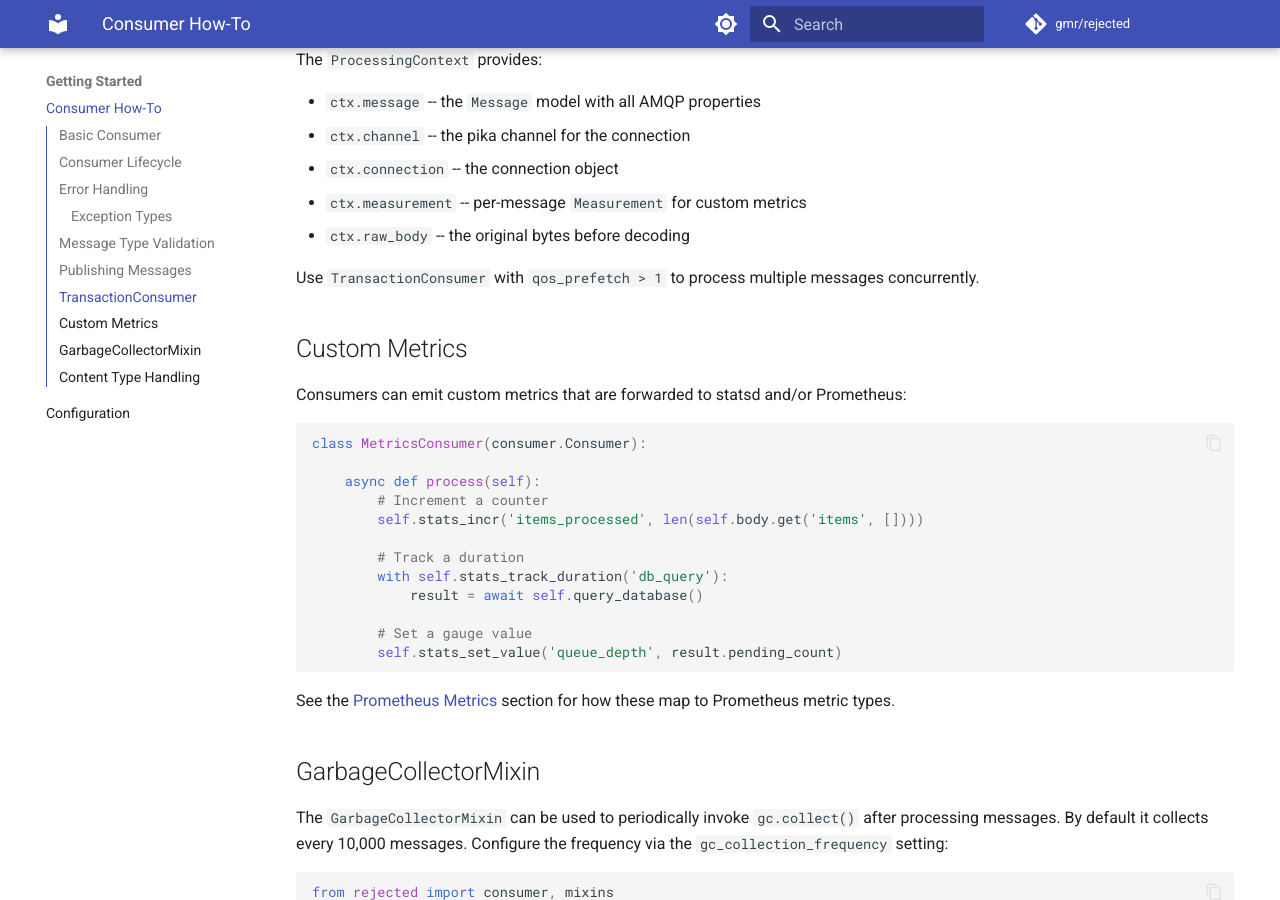
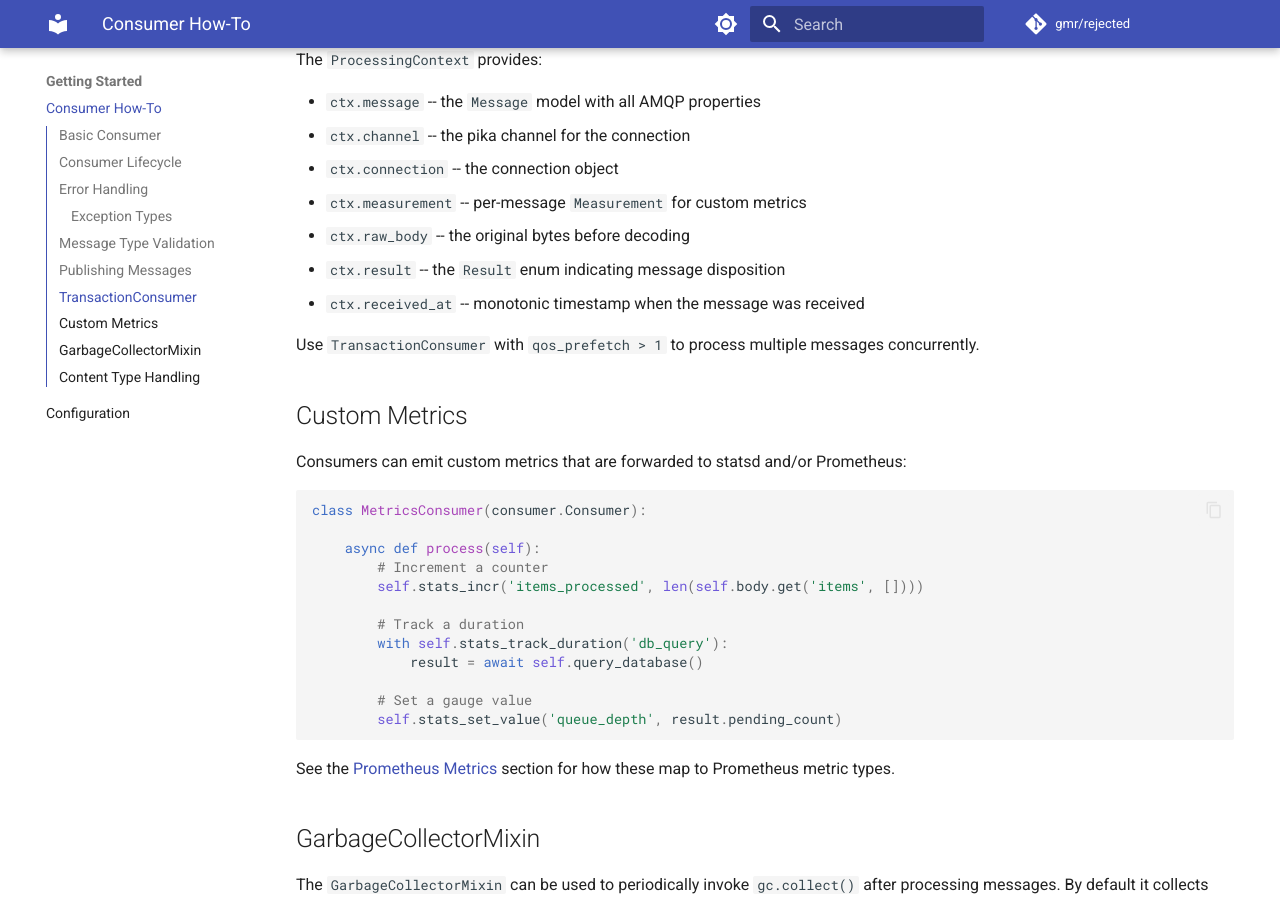
Before and after one commit to gmr/rejected, an MkDocs documentation site: the page built from docs/consumer_howto.md, in a window 1280 px wide and 900 px high, scrolled down 3884 px. Built offline with MkDocs 1.6.1 and Material for MkDocs 9.7.7, drawn with Linux system fonts in a browser that asks for light colours; comment, search, counter and statistics services are not loaded.

Commit message:
Document result and received_at fields in ProcessingContext
Add the two missing ProcessingContext fields to the consumer howto
documentation: result (Result enum for message disposition) and
received_at (monotonic timestamp for latency tracking).

Co-Authored-By: Claude Opus 4.6 (1M context) <noreply@anthropic.com>

```diff
--- a/docs/consumer_howto.md
+++ b/docs/consumer_howto.md
@@ -193,6 +193,8 @@ The `ProcessingContext` provides:
 - `ctx.connection` -- the connection object
 - `ctx.measurement` -- per-message `Measurement` for custom metrics
 - `ctx.raw_body` -- the original bytes before decoding
+- `ctx.result` -- the `Result` enum indicating message disposition
+- `ctx.received_at` -- monotonic timestamp when the message was received
 
 Use `TransactionConsumer` with `qos_prefetch > 1` to process multiple
 messages concurrently.
```
